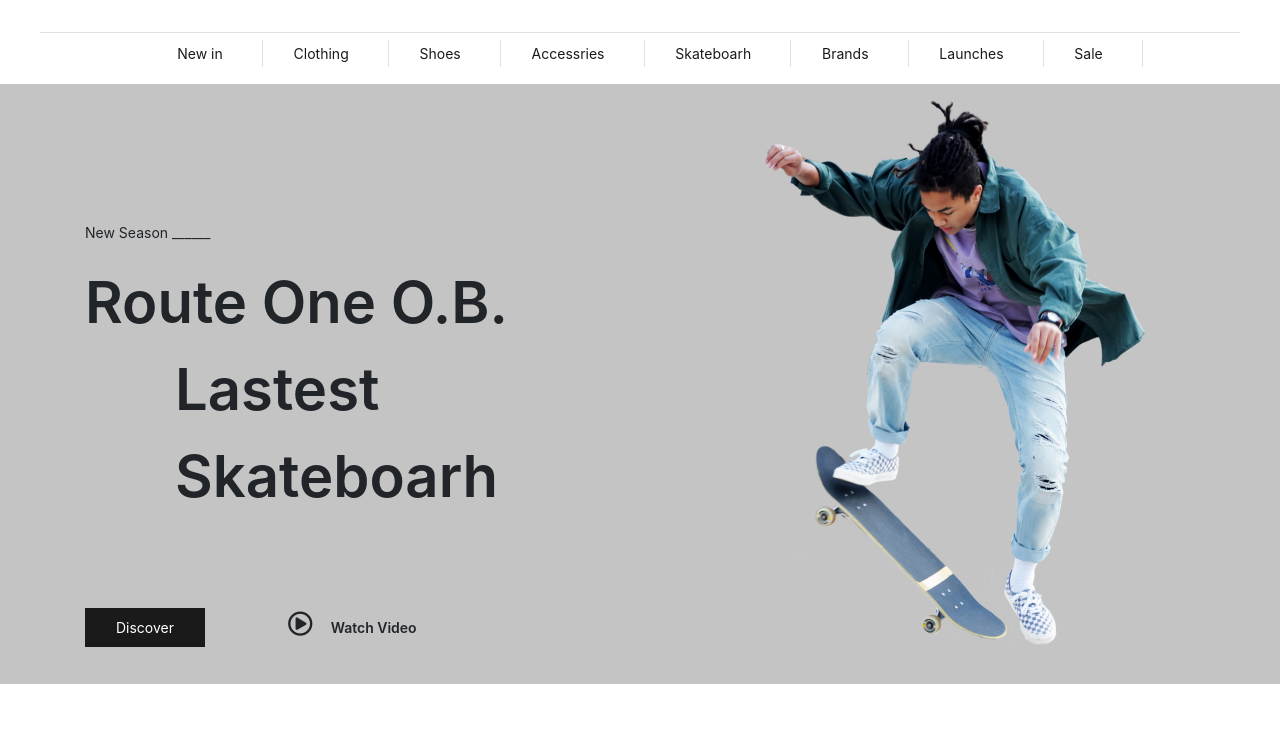
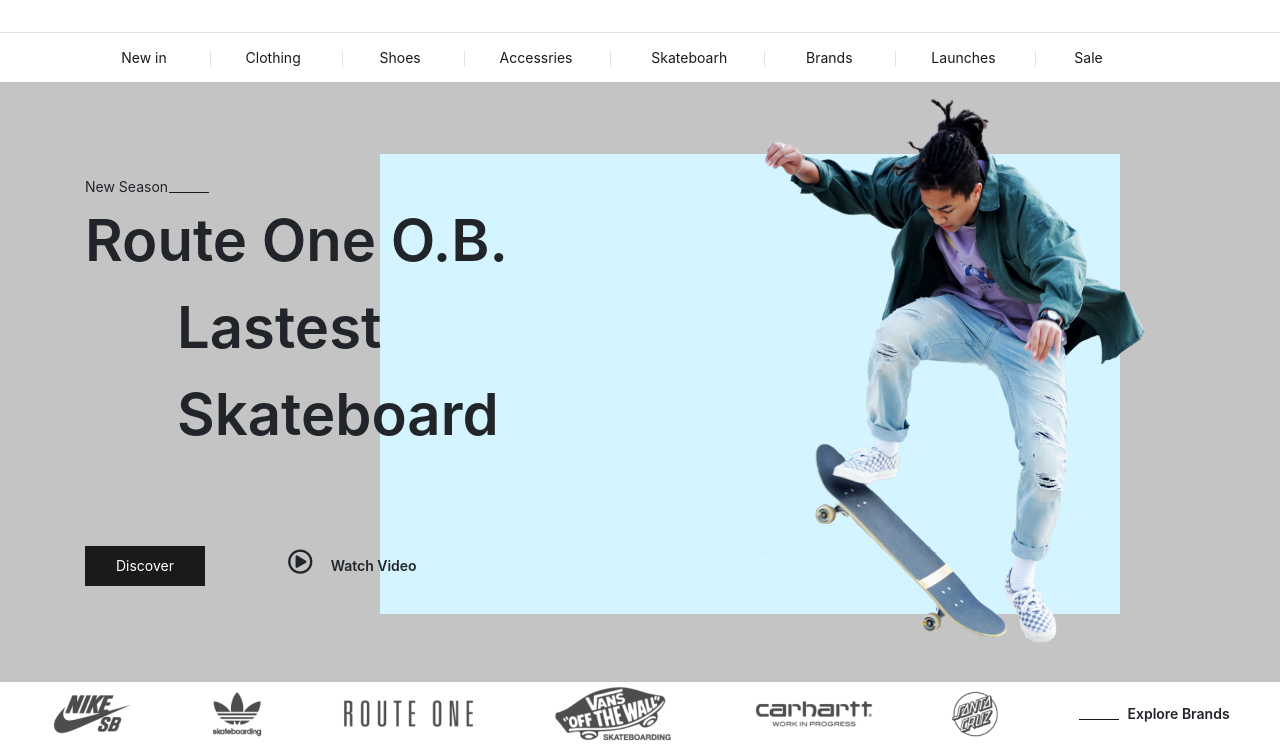
Before and after one commit to crezol2k/StdioTranning, a plain HTML site: page index.html in a window 1280 px wide. Shown: the part 78-825 px from the top of the page. Before the commit the page ends 800 px from the top, so only its background shows below. Drawn offline with nearby package versions, Linux system fonts and the light colour scheme.

Commit message:
update banner & logo brand

```diff
--- a/css/style.css
+++ b/css/style.css
@@ -1,4 +1,7 @@
-.app {
+/* .app {
+} */
+.container {
+  display: flex;
 }
 
 /* Header  */
@@ -118,28 +121,30 @@
   align-items: center;
   justify-content: center;
   border-top: 1px solid rgba(196, 196, 196, 0.5);
-  width: 1200px;
-  margin: 0 auto;
+}
+
+.nav-list {
+  margin-bottom: 0;
 }
 
 .nav-item {
-  padding: 0.7rem 2.4rem;
+  position: relative;
+}
+
+.nav-item:not(:last-child)::after {
+  position: absolute;
+  content: '';
+  height: 1.6rem;
+  width: .1rem;
+  background-color:  rgba(196, 196, 196, 0.5);
+  top: 1.8rem;
+  left: 81%;
 }
 
 .nav-link {
   font-size: 1.4rem;
-  line-height: 1.7rem;
-  position: relative;
-}
-
-.nav-link::after {
-  position: absolute;
-  content: "";
-  height: 100%;
-  width: 1px;
-  background-color: rgba(196, 196, 196, 0.5);
-  top: 0;
-  right: -3rem;
+  margin: .9rem 0;
+  margin-right: 5.6rem;
 }
 
 /* Section banner  */
@@ -148,11 +153,7 @@
   background-color: #c4c4c4;
   height: 60rem;
   z-index: 1;
-}
-.container {
-  width: 1200px;
-  margin: 0 auto;
-  display: flex;
+  position: relative;
 }
 
 .banner-text {
@@ -160,11 +161,22 @@
   flex-direction: column;
   justify-content: center;
   text-align: left;
+  z-index: 3;
 }
 
 .banner-text .text-small {
   font-size: 1.4rem;
-  margin: 10.3rem 0 1.6rem;
+  position: relative;
+}
+
+.banner-text .text-small::after {
+  position: absolute;
+  content: '';
+  background-color: var(--black-color);
+  width: 4rem;
+  height: .1rem;
+  bottom: .4rem;
+  left: 8.4rem;
 }
 
 .banner-text .text-large {
@@ -173,8 +185,7 @@
 }
 
 .banner-text .text-large:nth-child(3) {
-  margin-left: 9rem;
-  margin-bottom: 8.8rem;
+  margin: 0 3.9rem 8.8rem 9.2rem;
 }
 
 .discover .btn-main {
@@ -186,17 +197,51 @@
   font-size: 2.5rem;
 }
 
-.discover span {
+.text-discover {
   font-weight: 600;
   font-size: 1.4rem;
 }
 
+.overlay {
+  position: absolute;
+  background-color: #d4f5ff;
+  width: 74rem;
+  height: 46rem;
+  top: 7.2rem;
+  right: 16rem;
+  z-index: 1;
+}
+
 .banner-img {
   display: flex;
-  margin-left: 3.9rem;
+  /* margin-left: 9.2rem; */
   z-index: 3;
 }
 
-.overlay {
+/*------- Logo brand------ */
+
+.logo-brand {
+  display: flex;
+  align-items: center;
+  justify-content: center;
+}
+
+.logo-brand-img img:not(:last-child) {
+  margin-right: 7rem;
+}
+
+.explore-brand .text-discover {
+  text-align: right;
+  margin-left: 12.8rem;
   position: relative;
 }
+
+.explore-brand .text-discover::after {
+  position: absolute;
+  content: '';
+  background-color: var(--black-color);
+  height: 1px;
+  width: 4rem;
+  bottom: .2rem;
+  left: -4.8rem;
+}
--- a/html/index.html
+++ b/index.html
@@ -99,20 +99,38 @@
     <!-- Section banner  -->
     <section class="banner">
       <div class="container">
+        <!-- Banner slide  -->
         <div class="banner-text">
-          <span class="text-small">New Season ______</span>
+          <span class="text-small">New Season</span>
           <span class="text-large">Route One O.B.</span>
-          <span class="text-large">Lastest Skateboarh</span>
+          <span class="text-large">Lastest Skateboard</span>
           <div class="discover">
             <button class="btn-main">Discover</button>
             <i class="far fa-play-circle"></i>
-            <span>Watch Video</span>
+            <span class="text-discover">Watch Video</span>
           </div>
         </div>
+        <div class="overlay"></div>
         <div class="banner-img">
-          <img src="../source/img/mikolaj-felinski.png" alt="photo">
+          <img src="./source/img/mikolaj-felinski.png" alt="photo" />
         </div>
       </div>
+      <!-- End banner slide  -->
+      <!-- Logo brand  -->
+      <div class="logo-brand">
+        <div class="logo-brand-img">
+          <img src="./source/img/nike.png" alt="photo" />
+          <img src="./source/img/adidas.png" alt="photo" />
+          <img src="./source/img/routeone.png" alt="photo" />
+          <img src="./source/img/vans.png" alt="photo" />
+          <img src="./source/img/carhartt.png" alt="photo" />
+          <img src="./source/img/santacruz.png" alt="photo" />
+        </div>
+        <div class="explore-brand">
+          <span class="text-discover">Explore Brands</span>
+        </div>
+      </div>
+      <!-- End Logo brand  -->
     </section>
     <!-- End section banner  -->
   </body>
```
